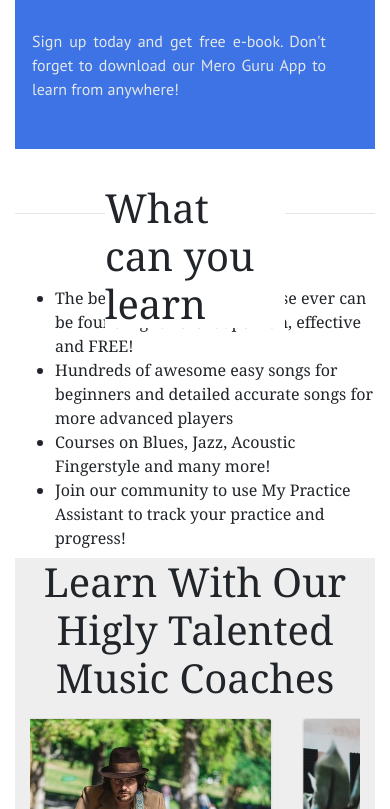
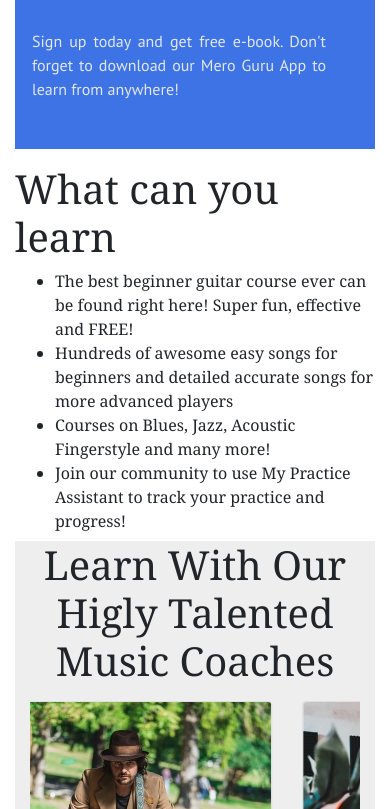
Before and after one commit to shylaysh/mero-guru, a plain HTML site: page index.html in a window 390 px wide. Shown: the part 953-1762 px from the top of the page. Drawn offline with nearby package versions, Linux system fonts and the light colour scheme.

Commit message:
Modified CSS file to fix some issues with responsive design

```diff
--- a/css/style.css
+++ b/css/style.css
@@ -115,6 +115,7 @@ footer li a:hover {
 @media (max-width: 768px) {
   .download-app {
     width: 100%;
+    padding-left: 0;
     text-align: center;
   }
   .header h1 {
@@ -127,10 +128,18 @@ footer li a:hover {
   .learn ul {
     width: 100%;
     margin: 0.5rem auto;
-    margin-top: 4.5rem;
   }
   #top-bar {
     display: none !important;
+  }
+
+  .learn hr {
+    display: none !important;
+  }
+  .learn h1 {
+    position: relative;
+    top: 0;
+    margin-top: 1rem;
   }
 }
 
```
